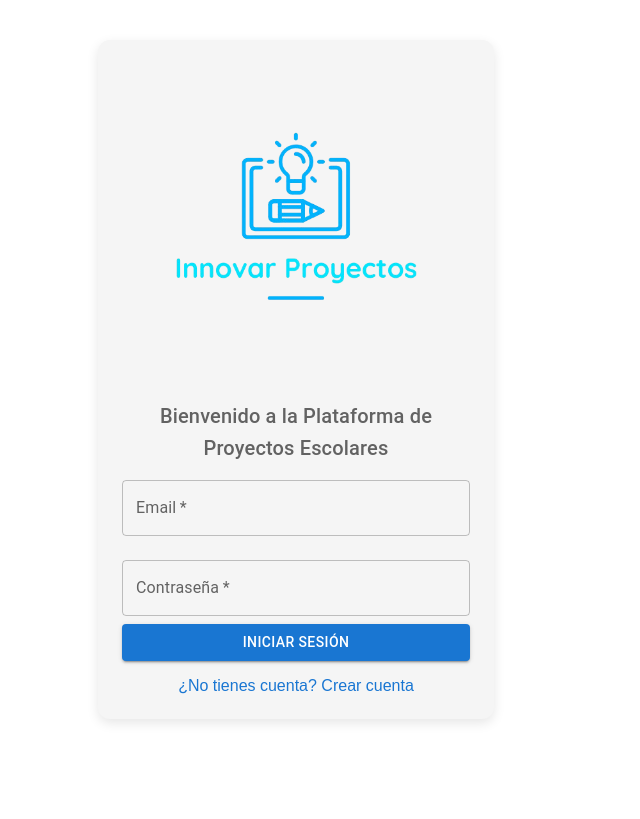
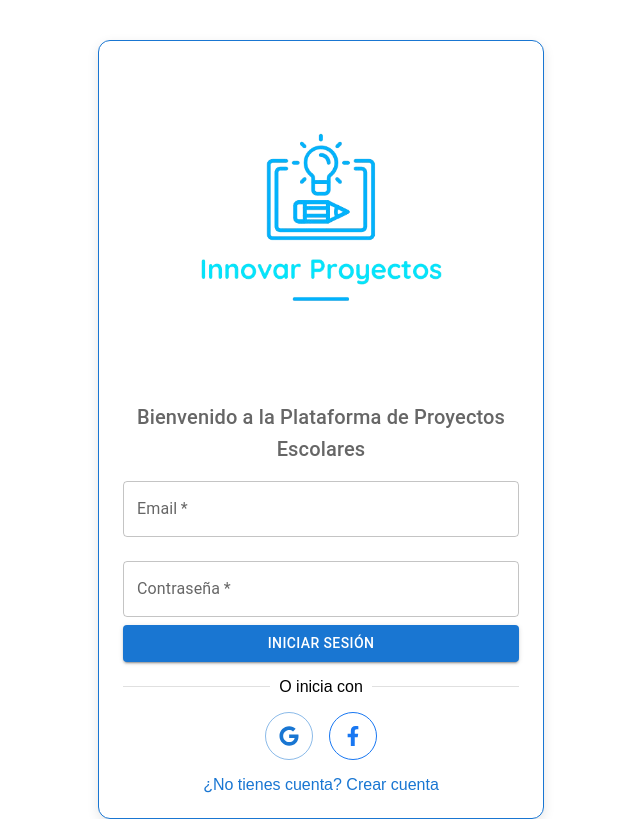
Before and after one commit to gabicar502/ontologiaturismo, a React (Vite) app in the folder Frontend/: page /login in a window 1280 px wide. Shown: the whole page, without its empty margins (344-984 px from the left). Built offline with nearby package versions, Linux system fonts and the light colour scheme; no server answers.

Commit message:
Tipo de inicio de sesion

```diff
--- a/Frontend/package.json
+++ b/Frontend/package.json
@@ -20,6 +20,7 @@
     "firebase": "^11.6.1",
     "react": "^19.0.0",
     "react-dom": "^19.0.0",
+    "react-icons": "^5.5.0",
     "react-router-dom": "^7.5.3",
     "react-slick": "^0.30.3",
     "slick-carousel": "^1.8.1"
--- a/Frontend/src/components/LOGIN/Login.css
+++ b/Frontend/src/components/LOGIN/Login.css
@@ -3,7 +3,11 @@
     padding: 24px;
     box-shadow: 0 4px 12px rgba(0, 0, 0, 0.1);
     border-radius: 12px;
-    background-color: #f5f5f5;
+    background-color: #ffffff;
+    border: #1976d2 1px solid;
+    width: 100%;
+    max-width: 400px;
+
   }
 
   .logo {
--- a/Frontend/src/components/LOGIN/Login.jsx
+++ b/Frontend/src/components/LOGIN/Login.jsx
@@ -1,12 +1,26 @@
 import React, { useState } from 'react';
-import { getAuth, signInWithEmailAndPassword } from "firebase/auth";
+import {
+  getAuth,
+  signInWithEmailAndPassword,
+  signInWithPopup,
+  GoogleAuthProvider,
+  FacebookAuthProvider
+} from "firebase/auth";
 import { app } from '../../../config/firebase';
-import { Button, TextField, Container, Box, Typography, Snackbar, Alert } from '@mui/material';
+import {
+  Button, TextField, Container, Box, Typography,
+  Snackbar, Alert, Divider
+} from '@mui/material';
 import { Link, useNavigate } from 'react-router-dom';
 import '../LOGIN/Login.css';
 import Logo from '../../img/Innovar Proyectos - Logo.png';
 
+// Íconos
+import { FaGoogle, FaFacebookF } from 'react-icons/fa';
+
 const auth = getAuth(app);
+const googleProvider = new GoogleAuthProvider();
+const facebookProvider = new FacebookAuthProvider();
 
 function Login() {
   const [email, setEmail] = useState('');
@@ -27,15 +41,34 @@ function Login() {
     }
   };
 
+  const handleGoogleLogin = async () => {
+    try {
+      const result = await signInWithPopup(auth, googleProvider);
+      const user = result.user;
+      console.log("Login con Google exitoso:", user);
+      navigate('/panel');
+    } catch (error) {
+      console.error("Error con Google Sign-In:", error.message);
+      setOpenSnackbar(true);
+    }
+  };
+
+  const handleFacebookLogin = async () => {
+    try {
+      const result = await signInWithPopup(auth, facebookProvider);
+      const user = result.user;
+      console.log("Login con Facebook exitoso:", user);
+      navigate('/panel');
+    } catch (error) {
+      console.error("Error con Facebook Sign-In:", error.message);
+      setOpenSnackbar(true);
+    }
+  };
+
   return (
     <Container maxWidth="xs">
       <Box className="login-box">
-        <img
-          src={Logo}
-          alt="Innovar Proyectos Logo"
-          className="logo"
-        />
-
+        <img src={Logo} alt="Innovar Proyectos Logo" className="logo" />
         <Typography variant="h6" align="center" color="textSecondary">
           Bienvenido a la Plataforma de Proyectos Escolares
         </Typography>
@@ -69,6 +102,39 @@ function Login() {
           >
             Iniciar Sesión
           </Button>
+
+          <Divider sx={{ my: 2 }}>O inicia con</Divider>
+
+          <Box display="flex" justifyContent="center" gap={2} my={2}>
+            <Button
+              onClick={handleGoogleLogin}
+              variant="outlined"
+              sx={{
+                minWidth: 48,
+                height: 48,
+                borderRadius: '50%',
+                padding: 0
+              }}
+            >
+              <FaGoogle size={20} />
+            </Button>
+
+            <Button
+              onClick={handleFacebookLogin}
+              variant="outlined"
+              sx={{
+                minWidth: 48,
+                height: 48,
+                borderRadius: '50%',
+                padding: 0,
+                color: '#1877F2',
+                borderColor: '#1877F2'
+              }}
+            >
+              <FaFacebookF size={20} />
+            </Button>
+          </Box>
+
           <Box className="register-link-box">
             <Link to="/registro" className="register-link">
               ¿No tienes cuenta? Crear cuenta
--- a/Frontend/src/components/REGISTER/Register.css
+++ b/Frontend/src/components/REGISTER/Register.css
@@ -1,4 +1,3 @@
-/* Register.css */
 .register-container {
   background-color: #f0f2f5;
   min-height: 100vh;
@@ -12,22 +11,20 @@
   padding: 40px;
   border-radius: 8px;
   box-shadow: 0px 4px 8px rgba(0, 0, 0, 0.1);
+  width: 100%;
 }
 
 .register-title {
   text-align: center;
   margin-bottom: 20px;
   color: #333;
+  font-weight: bold;
 }
 
 .register-input {
-    margin-bottom: 20px;
+  margin-bottom: 24px !important; /* Asegura separación entre campos */
 }
 
 .register-button {
-    margin-top: 20px;
+  margin-top: 12px !important;
 }
-
-  .MuiTypography-h4 {
-    font-weight: bold;
-  }
--- a/Frontend/src/components/REGISTER/Register.jsx
+++ b/Frontend/src/components/REGISTER/Register.jsx
@@ -37,7 +37,6 @@ export default function Register() {
 
       setSnackbar({ open: true, message: "Usuario creado con éxito", severity: "success" });
 
-      // Redirigir al login luego de un pequeño delay
       setTimeout(() => {
         navigate('/login');
       }, 2000);
@@ -48,21 +47,48 @@ export default function Register() {
   };
 
   return (
+    <div className="register-container">
       <Container maxWidth="sm">
-      <Box mt={10} p={4} boxShadow={3} borderRadius={2} bgcolor="#f5f5f5">
-        <Typography variant="h4" gutterBottom align="center">
+        <Box className="register-box">
+          <Typography variant="h4" gutterBottom className="register-title">
             Crea tu cuenta
           </Typography>
           <form onSubmit={handleSubmit}>
-          <TextField label="Nombre" fullWidth margin="normal" value={name} onChange={(e) => setName(e.target.value)} />
-          <TextField label="Apellido" fullWidth margin="normal" value={lastName} onChange={(e) => setLastName(e.target.value)} />
-          <TextField label="Correo electrónico" fullWidth margin="normal" type="email" value={email} onChange={(e) => setEmail(e.target.value)} />
-          <TextField label="Contraseña" type="password" fullWidth margin="normal" value={password} onChange={(e) => setPassword(e.target.value)} />
             <TextField
+              className="register-input"
+              label="Nombre"
+              fullWidth
+              value={name}
+              onChange={(e) => setName(e.target.value)}
+            />
+            <TextField
+              className="register-input"
+              label="Apellido"
+              fullWidth
+              value={lastName}
+              onChange={(e) => setLastName(e.target.value)}
+            />
+            <TextField
+              className="register-input"
+              label="Correo electrónico"
+              fullWidth
+              type="email"
+              value={email}
+              onChange={(e) => setEmail(e.target.value)}
+            />
+            <TextField
+              className="register-input"
+              label="Contraseña"
+              type="password"
+              fullWidth
+              value={password}
+              onChange={(e) => setPassword(e.target.value)}
+            />
+            <TextField
+              className="register-input"
               label="Rol"
               select
               fullWidth
-            margin="normal"
               value={role}
               onChange={(e) => setRole(e.target.value)}
             >
@@ -70,16 +96,16 @@ export default function Register() {
                 <MenuItem key={rol} value={rol}>{rol}</MenuItem>
               ))}
             </TextField>
-          <Button type="submit" variant="contained" color="primary" fullWidth sx={{ mt: 2 }}>
-            Registrar
+            <Button type="submit" variant="contained" color="primary" fullWidth className="register-button">
+              REGISTRAR
             </Button>
-          <Button type="submit" variant="contained" color="primary" fullWidth sx={{ mt: 2 }}>
-            Cancelar
+            <Button onClick={() => navigate('/login')} variant="outlined" color="primary" fullWidth className="register-button">
+              CANCELAR
             </Button>
           </form>
         </Box>
+      </Container>
 
-      {/* Snackbar de éxito o error */}
       <Snackbar
         open={snackbar.open}
         autoHideDuration={4000}
@@ -95,6 +121,6 @@ export default function Register() {
           {snackbar.message}
         </Alert>
       </Snackbar>
-    </Container>
+    </div>
   );
 }
```
Also changed, not shown: 1 other file (tests, documents, lock files or other folders). Lines whose indentation alone changed are shown as unchanged.
